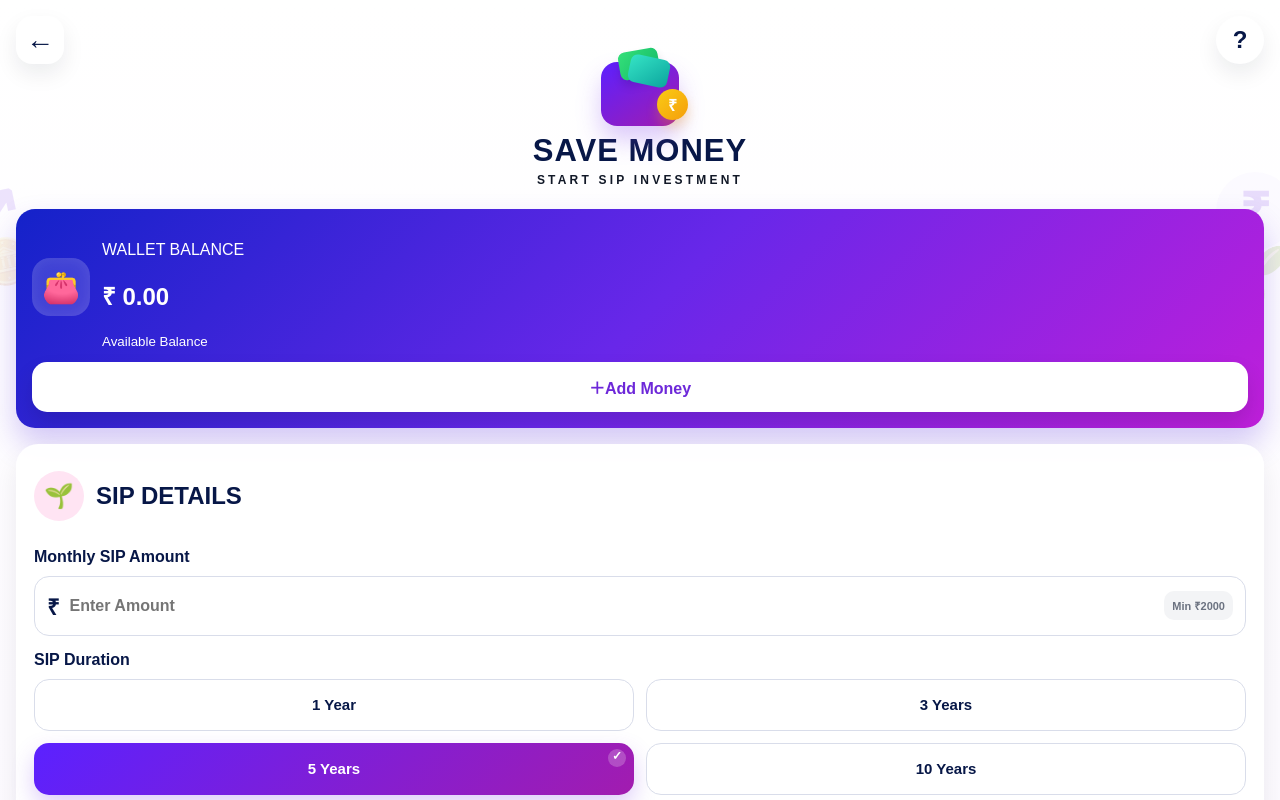
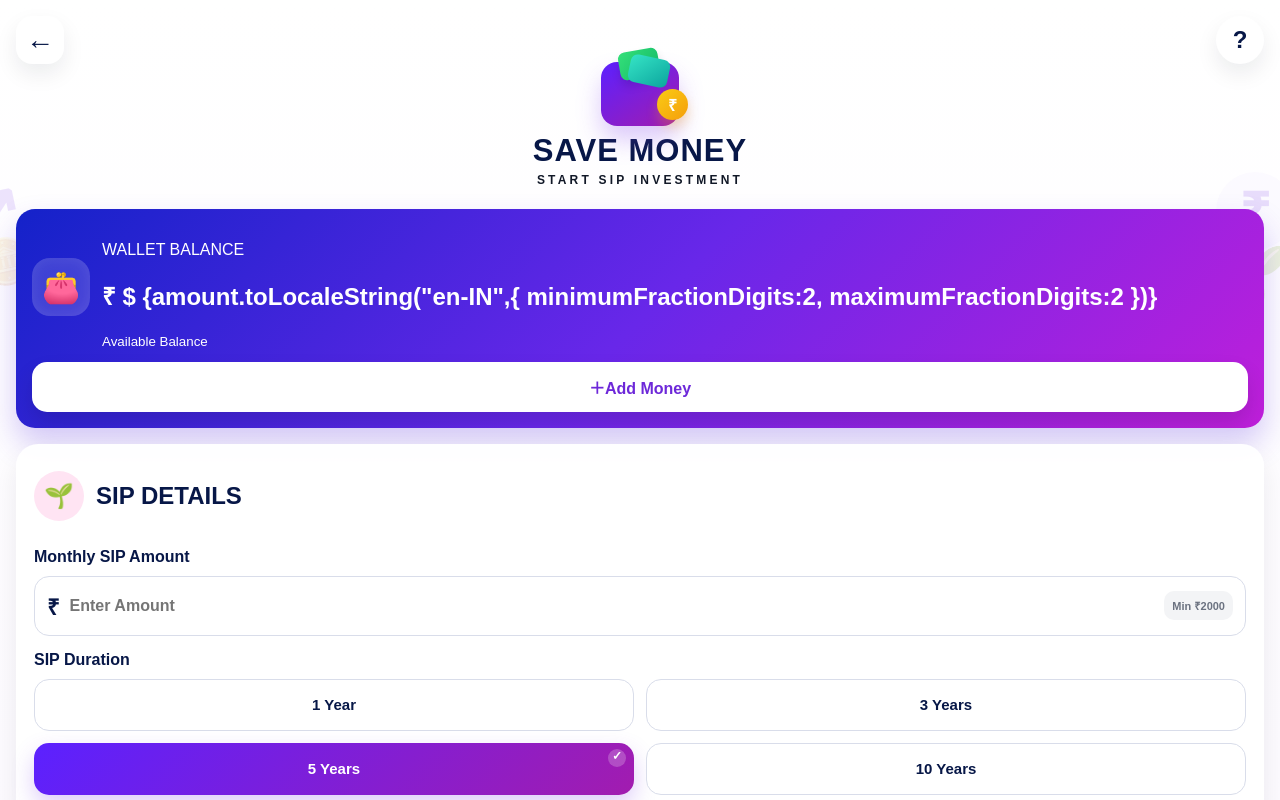
Before and after one commit to savemoneyofficialapp-art/save-money, a React (Create React App) app in the folder frontend/: page /save-money in a window 1280 px wide. Shown: the top 800 px of the page. Built offline with nearby package versions, Linux system fonts and the light colour scheme; no server answers; sample sign-in values are in the browser's storage.

Commit message:
Update SaveMoney.js

```diff
--- a/frontend/src/pages/SaveMoney.js
+++ b/frontend/src/pages/SaveMoney.js
@@ -160,11 +160,16 @@ years,
 rate
 ]);
   const money = (n) => {
-    return `₹ ${Number(n || 0).toLocaleString("en-IN", {
-      minimumFractionDigits: 2,
-      maximumFractionDigits: 2
-    })}`;
-  };
+
+const amount = Math.floor(Number(n || 0));
+
+return `₹ $
+  {amount.toLocaleString("en-IN",{
+minimumFractionDigits:2,
+maximumFractionDigits:2
+})}`;
+
+};
 
   const openTerms = () => {
     if (accepted) {
```
